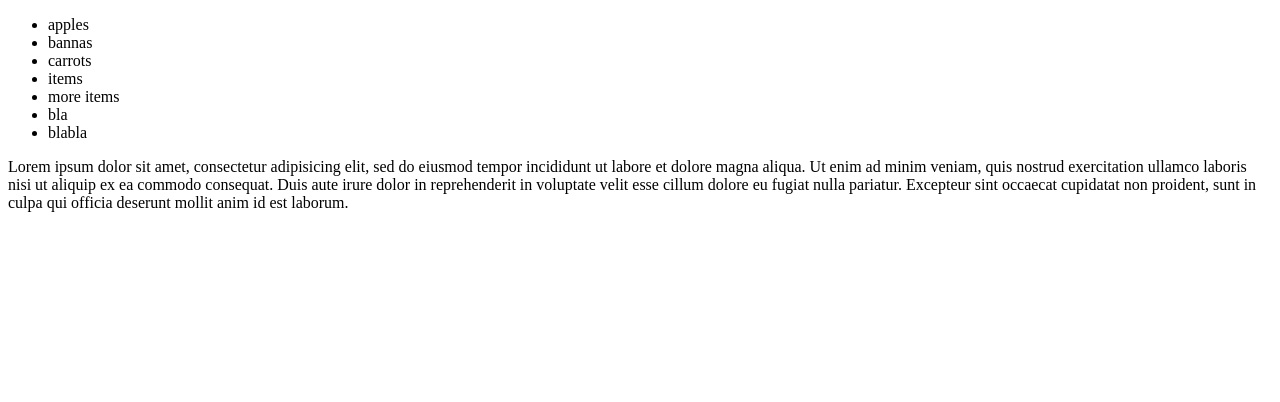
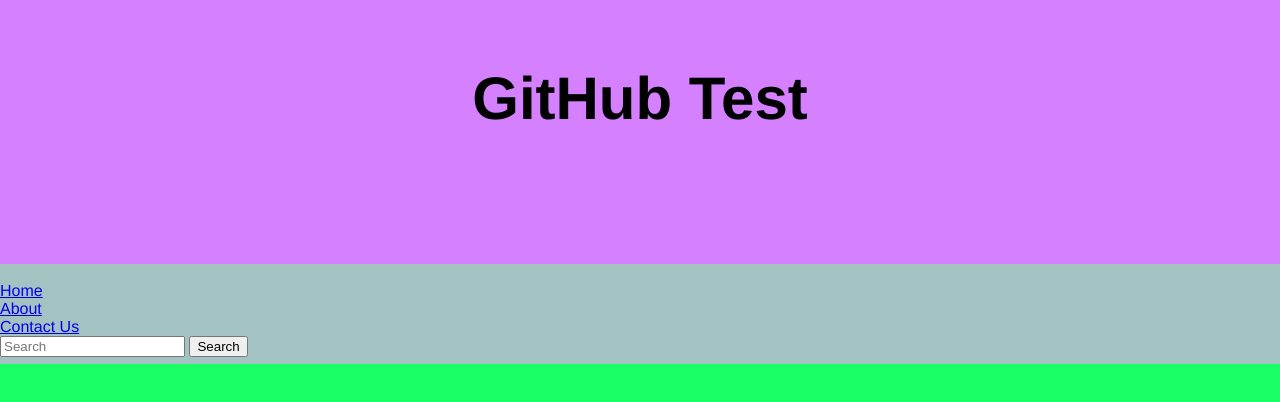
Before and after one commit to danielsimi1900/test1_github, a plain HTML site: page index.html in a window 1280 px wide. Drawn offline with Linux system fonts and the light colour scheme.

Commit message:
changed to a imaginary web page

```diff
--- a/index.html
+++ b/index.html
@@ -1,24 +1,38 @@
 <!DOCTYPE html>
 <html>
     <head>
+        <link rel="stylesheet" href="style.css">
         <meta charset="utf-8">
         <title>test for git hub</title>
     </head>
     <body>
-        <ul>
-            <li>apples</li>
-            <li>bannas</li>
-            <li>carrots</li>
-            <li>items</li>
-            <li>more items</li>
-            <li>bla</li>
-            <li>blabla</li>
-        </ul>
+        <div class="header">
+            <h1>GitHub Test</h1>
 
-        <div class="test1">
-            <p>Lorem ipsum dolor sit amet, consectetur adipisicing elit, sed do eiusmod tempor incididunt ut labore et dolore magna aliqua. Ut enim ad minim veniam, quis nostrud exercitation ullamco laboris nisi ut aliquip ex ea commodo consequat. Duis aute irure dolor in reprehenderit in voluptate velit esse cillum dolore eu fugiat nulla pariatur. Excepteur sint occaecat cupidatat non proident, sunt in culpa qui officia deserunt mollit anim id est laborum.</p>
+        </div>
+        <div class="navBar">
+            <ul>
+                <li><a href="#">Home</a></li>
+                <li><a href="#">About</a></li>
+                <li><a href="#">Contact Us</a></li>
+            </ul>
+            <div class="search1">
+                <input type="text" name="" placeholder="Search">
+                <button type="button" name="button">Search</button>
+            </div>
+
+        </div>
+        <div class="sideBar">
+
+        </div>
+        <div class="main">
+
+        </div>
+        <div class="footer">
 
         </div>
 
+
+
     </body>
 </html>
--- /dev/null
+++ b/style.css
@@ -0,0 +1,28 @@
+*{
+    margin: 0px;
+}
+body{
+    background-color: #1aff66;
+    font-family: Helvetica, Arial, sans-serif;
+}
+.header{
+    width: 100% auto;
+    height: 200px;
+    background: #d580ff;
+    padding-top: 5%;
+}
+.header h1{
+    text-align: center;;
+    font-size: 60px;
+    margin: 0px;
+}
+.navBar{
+    width: 100% auto;
+    height: 100px;
+    background: #a3c2c2;
+}
+ul{
+    text-align: left;
+    text-decoration: none;
+    display: inline;
+}
```
